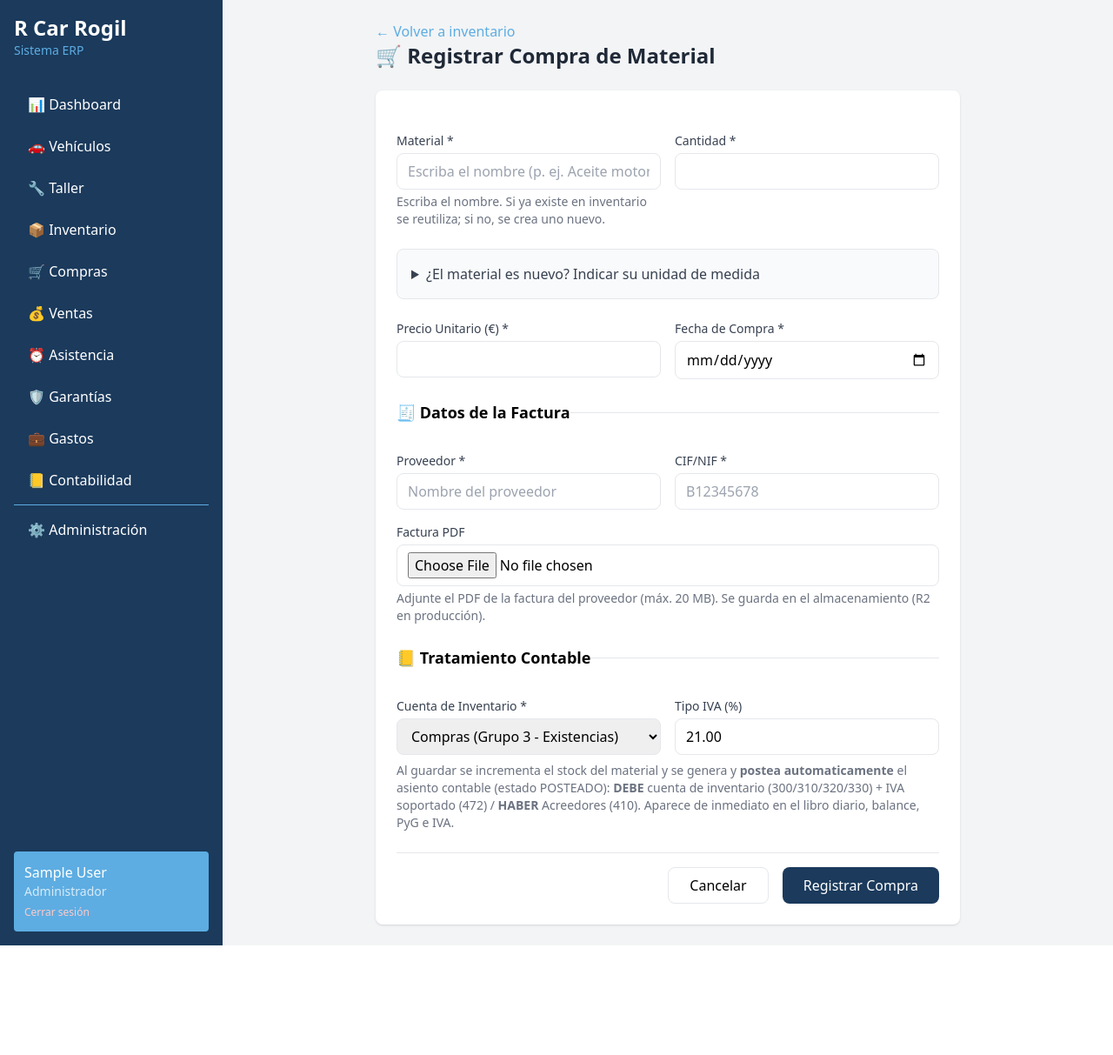
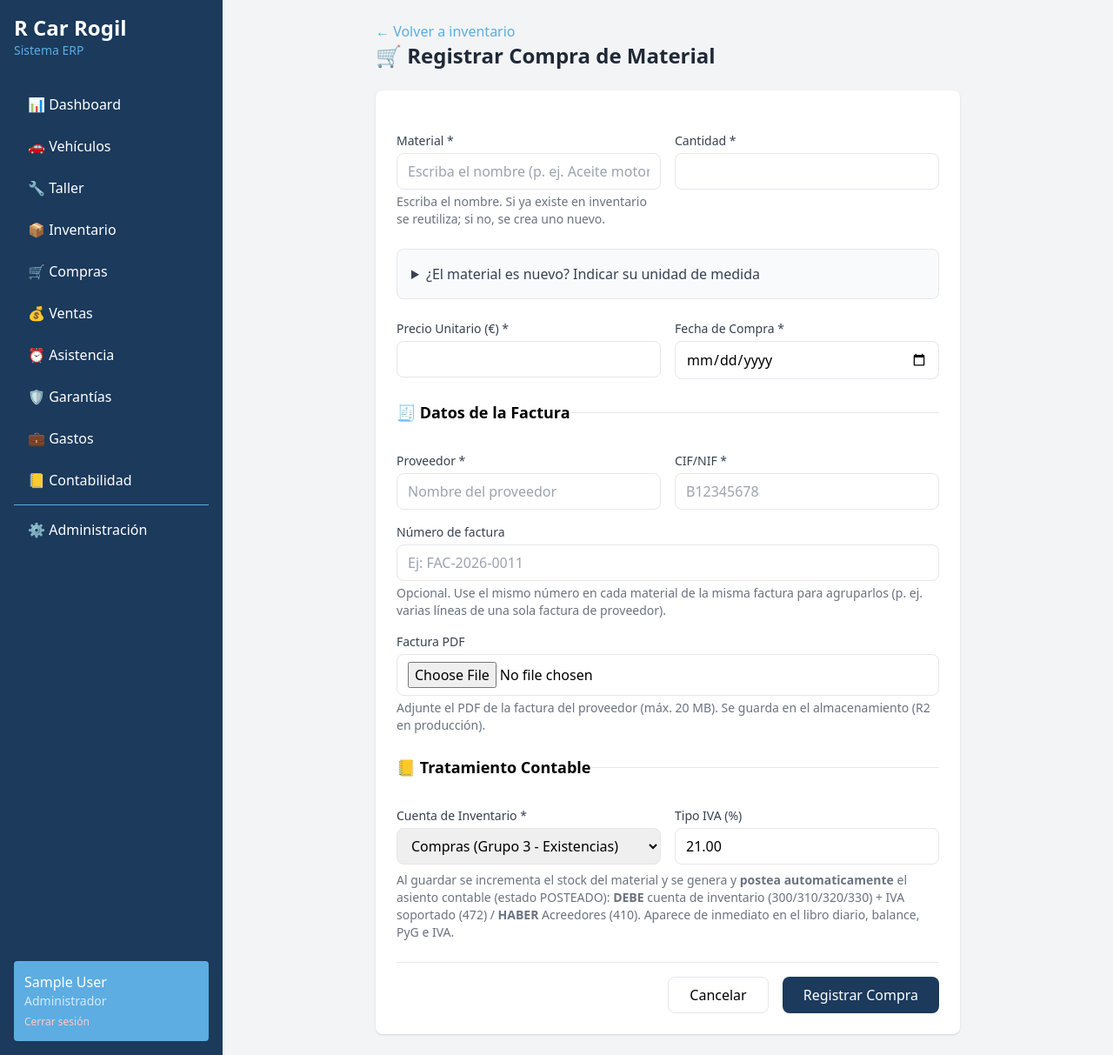
Before and after one commit to vipar4000/vcte5000, a Django app: page /erp/taller/materiales/comprar/ in a window 1280 px wide. Shown: the whole page at 87% size. Before the commit the page ends 1087 px from the top, so only its background shows below. Run offline with Django 4.2, Linux system fonts and the light colour scheme; the visitor is signed in with stand-in values (Sample User, id 1); parts of the project's set-up code (start-up, migrations or seed data) failed here and were passed over; some libraries are stand-ins or nearby versions.

Commit message:
feat(workshop): numero_factura en CompraMaterial para agrupar varias lineas
Anade campo numero_factura (opcional) a CompraMaterial, su widget en
el formulario, la etiqueta en la plantilla y la columna/filtro en el
admin Django. Permite vincular varias compras (materiales) de una
misma factura de proveedor sin cambiar el flujo de captura (una
compra por material).

```diff
--- a/backend/apps/workshop/admin.py
+++ b/backend/apps/workshop/admin.py
@@ -50,9 +50,9 @@ class MaterialAdmin(admin.ModelAdmin):
 class CompraMaterialAdmin(admin.ModelAdmin):
     list_display = [
         'material', 'cantidad', 'precio_unitario', 'proveedor',
-        'cif_nif', 'fecha_compra', 'tipo_inventario',
+        'cif_nif', 'numero_factura', 'fecha_compra', 'tipo_inventario',
         'documento_pdf', 'asiento_contable',
     ]
     list_filter = ['tipo_inventario', 'fecha_compra', 'proveedor']
-    search_fields = ['material__nombre', 'proveedor', 'cif_nif']
+    search_fields = ['material__nombre', 'proveedor', 'cif_nif', 'numero_factura']
     readonly_fields = ['base_imponible', 'cuota_iva', 'asiento_contable', 'created_at']
--- a/backend/apps/workshop/forms.py
+++ b/backend/apps/workshop/forms.py
@@ -198,7 +198,7 @@ class CompraMaterialForm(forms.ModelForm):
         model = CompraMaterial
         fields = [
             'cantidad', 'precio_unitario',
-            'fecha_compra', 'proveedor', 'cif_nif',
+            'fecha_compra', 'proveedor', 'cif_nif', 'numero_factura',
             'tipo_inventario', 'tipo_iva', 'documento_pdf',
         ]
         widgets = {
@@ -222,6 +222,10 @@ class CompraMaterialForm(forms.ModelForm):
                 'class': 'w-full px-3 py-2 border rounded-lg',
                 'placeholder': 'B12345678', 'maxlength': '15',
             }),
+            'numero_factura': forms.TextInput(attrs={
+                'class': 'w-full px-3 py-2 border rounded-lg',
+                'placeholder': 'Ej: FAC-2026-0011',
+            }),
             'tipo_inventario': forms.Select(attrs={
                 'class': 'w-full px-3 py-2 border rounded-lg',
             }),
--- a/backend/apps/workshop/models.py
+++ b/backend/apps/workshop/models.py
@@ -214,6 +214,10 @@ class CompraMaterial(models.Model):
     fecha_compra = models.DateField(verbose_name='fecha de compra')
     proveedor = models.CharField(max_length=150, verbose_name='proveedor')
     cif_nif = models.CharField(max_length=15, verbose_name='CIF/NIF')
+    numero_factura = models.CharField(
+        max_length=50, blank=True, verbose_name='número de factura',
+        help_text='Permite agrupar varias compras (materiales) de la misma factura de proveedor.',
+    )
     tipo_inventario = models.CharField(
         max_length=3, choices=TIPOS_INVENTARIO, default='300',
         verbose_name='cuenta de inventario',
--- a/backend/templates/workshop/material_compra_form.html
+++ b/backend/templates/workshop/material_compra_form.html
@@ -82,6 +82,13 @@
                 </div>
             </div>
             <div class="mt-4">
+                <label class="block text-sm font-medium text-gray-700 mb-1">Número de factura</label>
+                {{ form.numero_factura }}
+                <p class="text-sm text-gray-500 mt-1">
+                    Opcional. Use el mismo número en cada material de la misma factura para agruparlos (p. ej. varias líneas de una sola factura de proveedor).
+                </p>
+            </div>
+            <div class="mt-4">
                 <label class="block text-sm font-medium text-gray-700 mb-1">Factura PDF</label>
                 {{ form.documento_pdf }}
                 <p class="text-sm text-gray-500 mt-1">
```
Also changed, not shown: backend/apps/workshop/migrations/0003_compramaterial_numero_factura.py (added).
